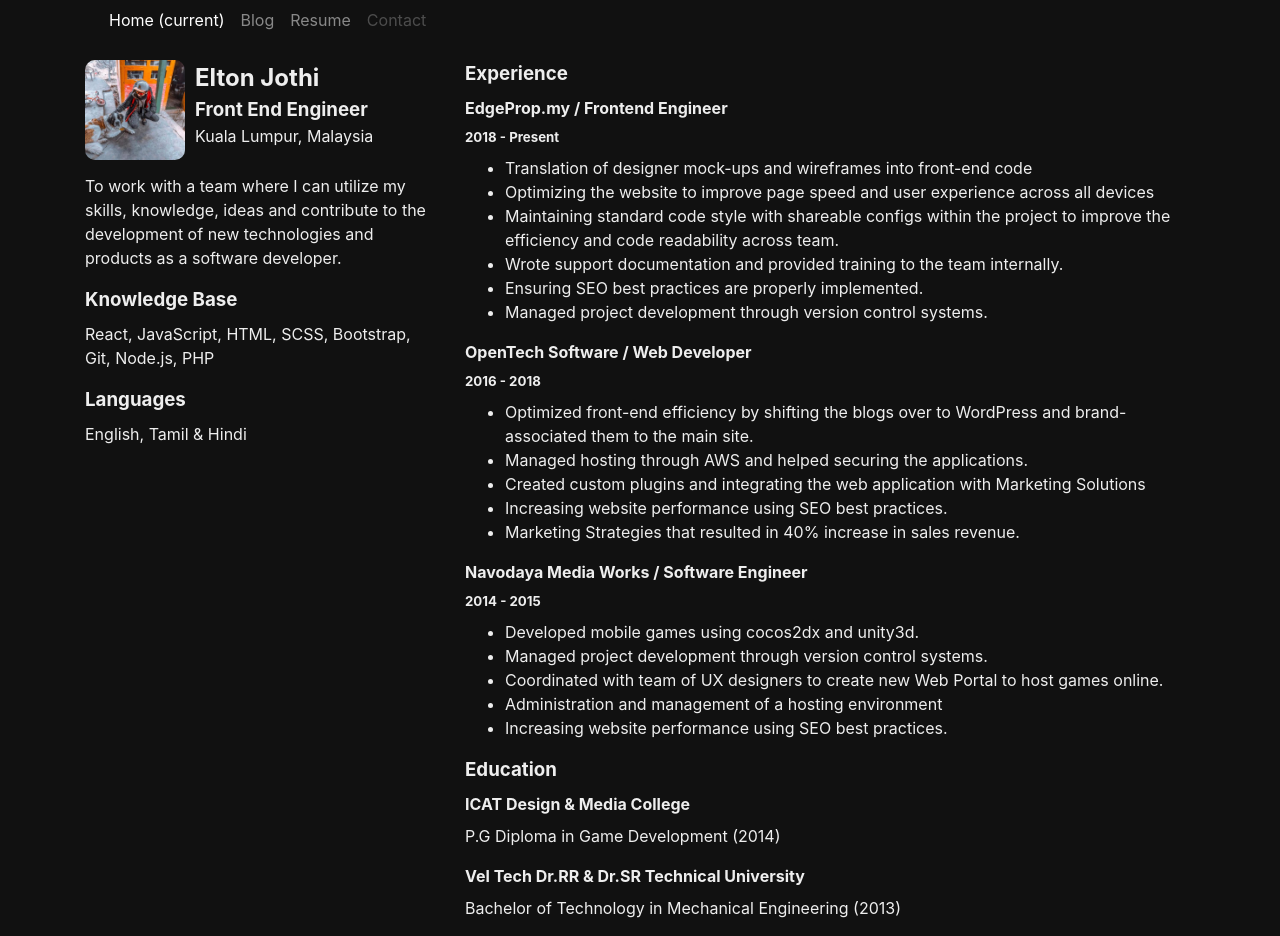
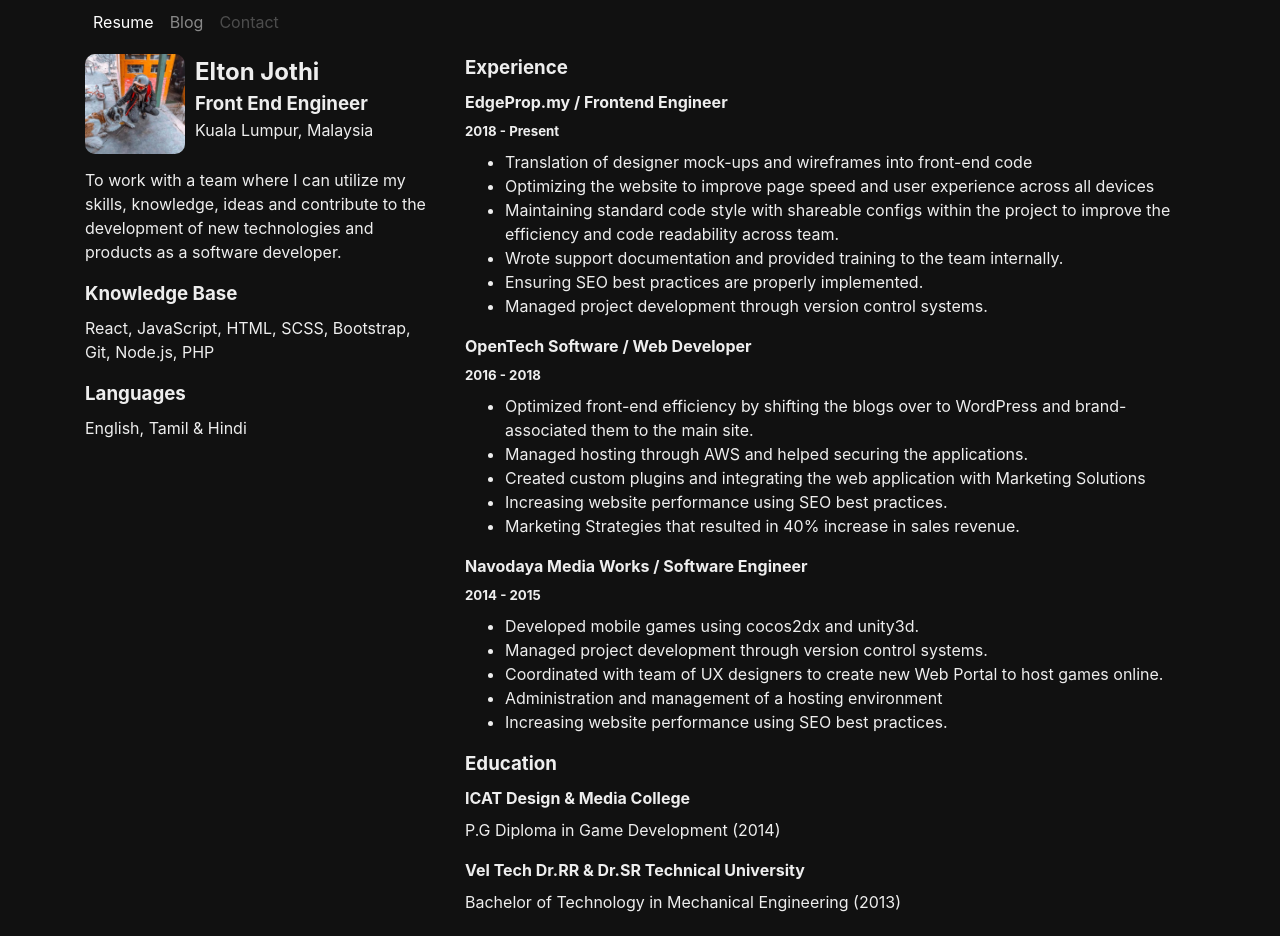
Before and after one commit to eltonjothi/frontpage, a Next.js app: page / in a window 1280 px wide. Built offline with nearby package versions, Linux system fonts and the light colour scheme.

Commit message:
restly header

```diff
--- a/components/template/Header.jsx
+++ b/components/template/Header.jsx
@@ -8,17 +8,12 @@ function Header() {
           <ul class="navbar-nav">
             <li class="nav-item active">
               <a class="nav-link" href="#">
-              Home <span class="sr-only">(current)</span>
+                Resume
               </a>
             </li>
             <li class="nav-item">
               <a class="nav-link" href="#">
                 Blog
-            </a>
-          </li>
-          <li class="nav-item">
-            <a class="nav-link" href="#">
-              Resume
               </a>
             </li>
             <li class="nav-item">
--- a/styles/style.scss
+++ b/styles/style.scss
@@ -17,8 +17,11 @@ body {
     color: #eee;
   }
 }
+.navbar {
+  padding: 10px 0;
+}
 .resume-body{
-  margin-top: 20px;
+  margin-top: 10px;
 }
 .intro {
   display: flex;
```
Lines whose indentation alone changed are shown as unchanged.
